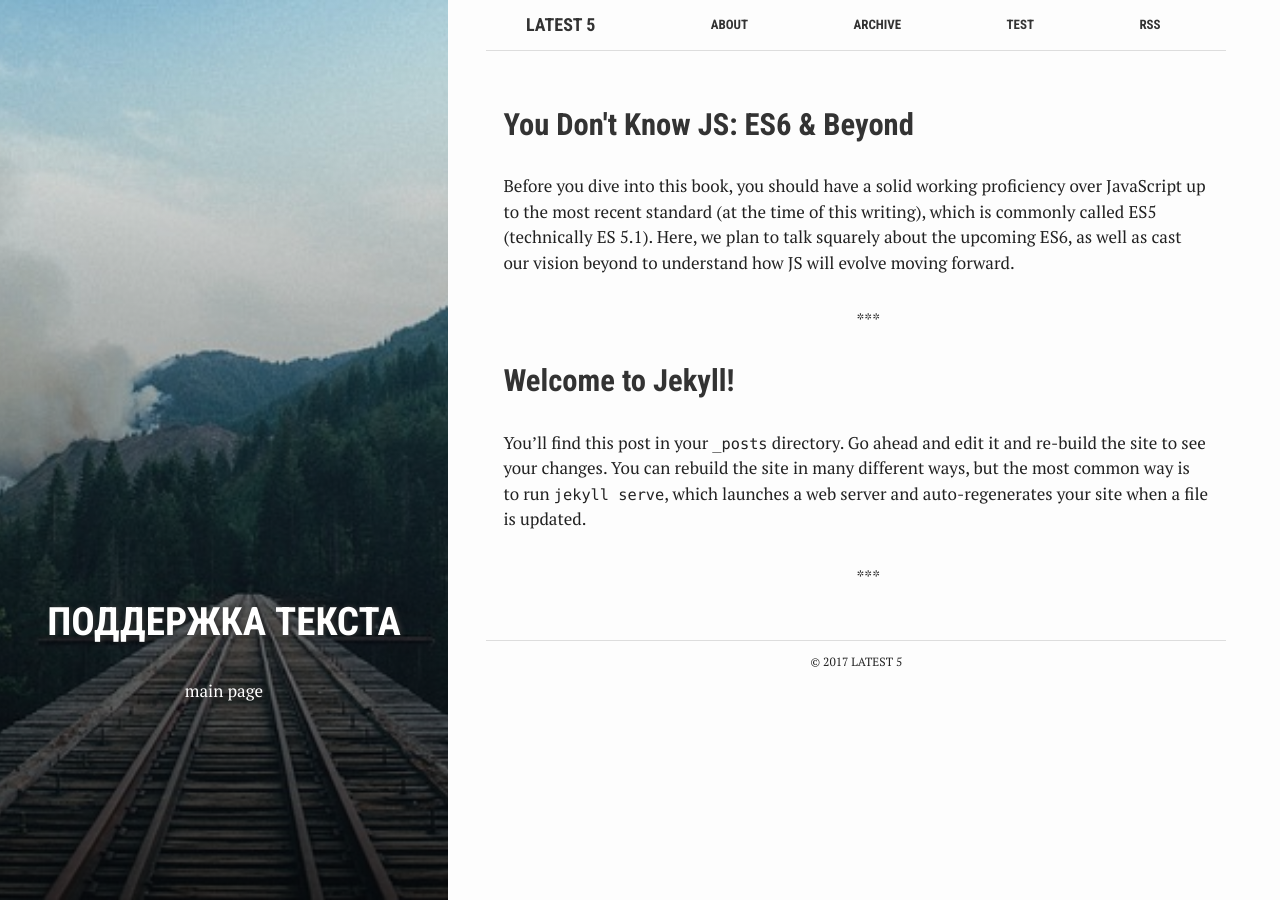
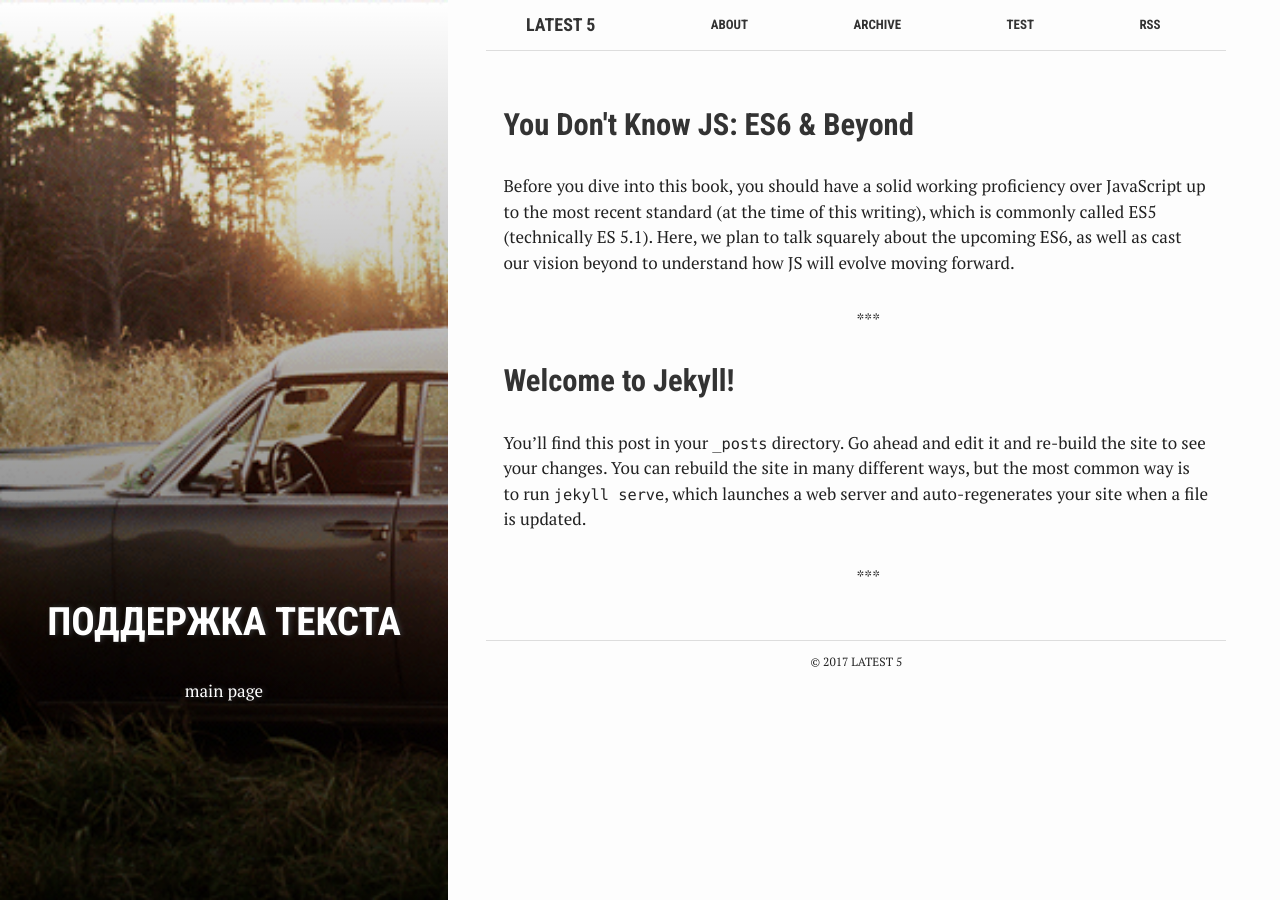
Before and after one commit to adze88/adze88.github.io, a Jekyll site: the page built from index.html, in a window 1280 px wide. Built offline with Jekyll 4.4.1, drawn with Linux system fonts in a browser that asks for light colours.

Commit message:
Update index.html

```diff
--- a/index.html
+++ b/index.html
@@ -1,5 +1,5 @@
 ---
-bg: "rails.jpg"
+bg: "pn6oide0pe5z.gif"
 layout: default
 crawlertitle: "JKLM present TS"
 title: "ПОДДЕРЖКА ТЕКСТА"
```
